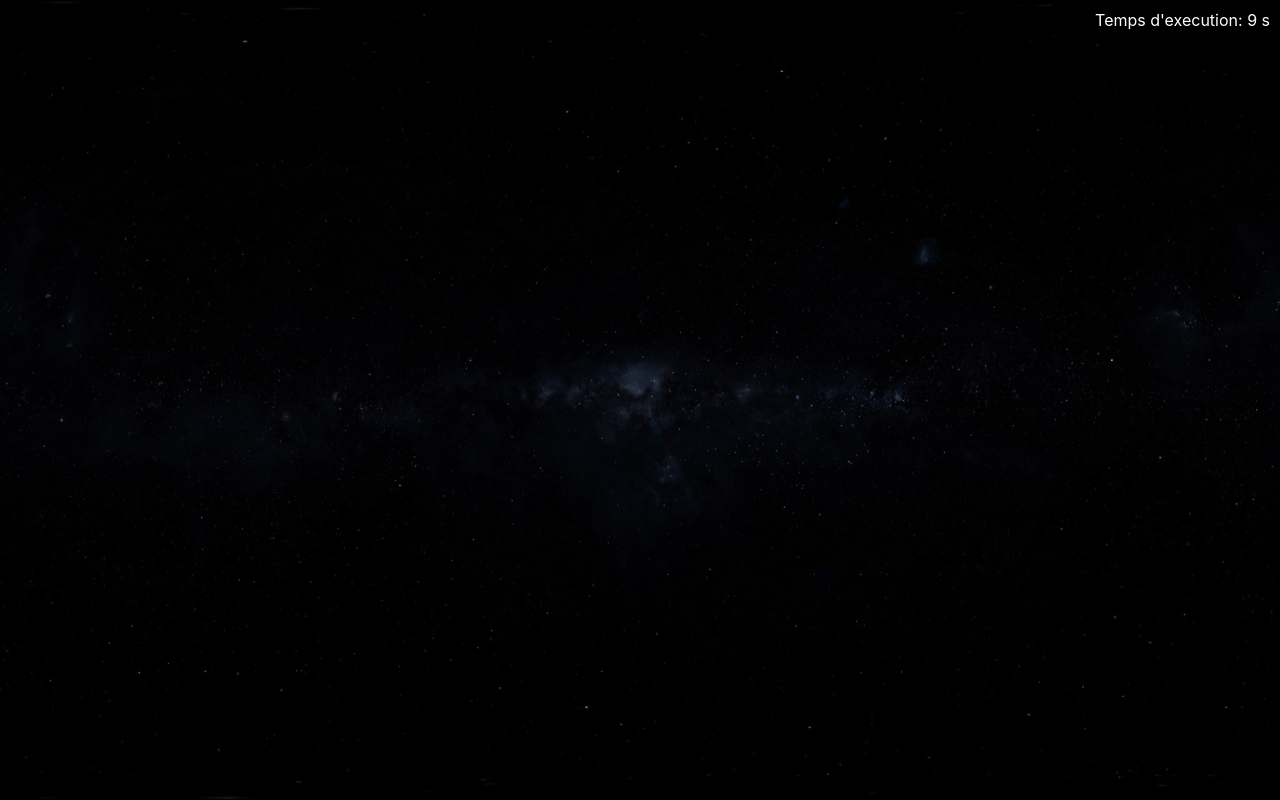
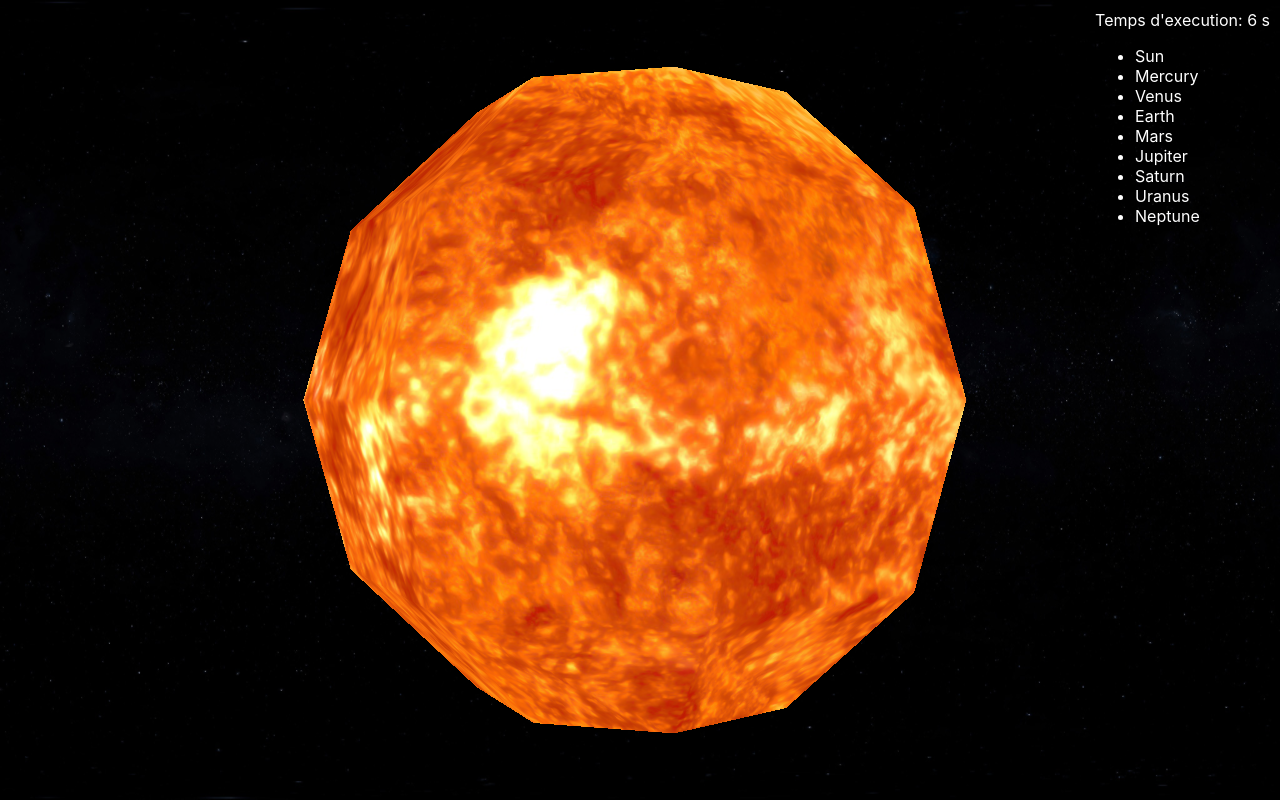
Before and after one commit to sf1501/ProjetAdvancedDataBase, a React (Create React App) app in the folder testlib/: page / in a window 1280 px wide. Built offline with nearby package versions, Linux system fonts and the light colour scheme.

Commit message:
camera zooming

```diff
--- a/testlib/package.json
+++ b/testlib/package.json
@@ -7,6 +7,7 @@
     "@testing-library/jest-dom": "^5.16.5",
     "@testing-library/react": "^13.4.0",
     "@testing-library/user-event": "^13.5.0",
+    "gsap": "^3.11.3",
     "react": "^18.2.0",
     "react-dom": "^18.2.0",
     "react-force-graph": "^1.41.14",
--- a/testlib/src/App.js
+++ b/testlib/src/App.js
@@ -1,7 +1,14 @@
 import { useEffect, useRef, useState } from "react";
 import * as THREE from "three";
+import gsap from "gsap";
 import { OrbitControls } from "three/examples/jsm/controls/OrbitControls";
 import data from "./data.json";
+import {
+  createCamera,
+  createPlanetarySystem,
+  createSpaceshipsList,
+  doggyCurveTrajectory,
+} from "./utils";
 // ^ Y
 // |
 // |
@@ -12,143 +19,22 @@ import data from "./data.json";
 function App() {
   let refContainer = useRef();
   const [displayedFrame, setDisplayedFrame] = useState(1);
+  const [controls, setControls] = useState();
+  const [camera, setCamera] = useState();
+  const [scene, setScene] = useState();
+
   const dataPlanets = data.planets;
 
-  const fitCameraToObject = function (camera, object, offset, controls) {
-    offset = offset || 1.25;
-    console.log(object);
-    const boundingBox = new THREE.Box3();
-
-    // get bounding box of object - this will be used to setup controls and camera
-    boundingBox.setFromObject(object);
-
-    const center = boundingBox.getCenter();
-
-    const size = boundingBox.getSize();
-
-    // get the max side of the bounding box (fits to width OR height as needed )
-    const maxDim = Math.max(size.x, size.y, size.z);
-    const fov = camera.fov * (Math.PI / 180);
-    let cameraZ = Math.abs((maxDim / 4) * Math.tan(fov * 2));
-
-    cameraZ *= offset; // zoom out a little so that objects don't fill the screen
-
-    camera.position.z = cameraZ;
-
-    const minZ = boundingBox.min.z;
-    const cameraToFarEdge = minZ < 0 ? -minZ + cameraZ : cameraZ - minZ;
-
-    camera.far = cameraToFarEdge * 3;
-    camera.updateProjectionMatrix();
-
-    if (controls) {
-      // set camera to rotate around center of loaded object
-      controls.target = center;
-
-      // prevent camera from zooming out far enough to create far plane cutoff
-      controls.maxDistance = cameraToFarEdge * 2;
-
-      controls.saveState();
-    } else {
-      camera.lookAt(center);
-    }
+  const zoomInTimeline = (planetName, zoomOutFactor = 400) => {
+    const mesh = scene.getObjectByProperty("name", planetName);
+    const x = mesh.position.x;
+    const y = mesh.position.y;
+    const z = mesh.position.z;
+    let tl = gsap
+      .timeline({ defaults: { duration: 1.5, ease: "expo.out" } })
+      .to(controls.target, { x, y, z })
+      .to(camera.position, { x, y, z: z + zoomOutFactor }, 0);
   };
-
-  function createPlanetarySystem(dataPlanets) {
-    const solarSystem = new THREE.Object3D();
-
-    for (let plt of dataPlanets) {
-      const planetTexture = new THREE.TextureLoader().load(plt.texture_url);
-      const planetMaterial = new THREE.MeshBasicMaterial({
-        map: planetTexture,
-      });
-      const planet = new THREE.Mesh(
-        new THREE.SphereGeometry(plt.size), //size = radius
-        planetMaterial
-      );
-
-      planet.name = plt.name;
-      planet.position.x = plt.position.x;
-      planet.position.y = plt.position.y;
-      planet.position.z = plt.position.z;
-
-      const planetOrbit = new THREE.Mesh();
-
-      planetOrbit.add(planet);
-
-      solarSystem.add(planetOrbit);
-    }
-
-    return solarSystem;
-  }
-
-  function createCamera() {
-    return new THREE.PerspectiveCamera(
-      45, // FOV
-      window.innerWidth / window.innerHeight, // Aspect
-      0.5, // near
-      10000 // far
-    );
-  }
-
-  function createSpaceshipsList() {
-    let queue = [];
-    const planetsList = [
-      "Earth",
-      "Mars",
-      "Saturn",
-      "Mercury",
-      "Jupiter",
-      "Uranus",
-      "Neptune",
-      "Venus",
-    ];
-
-    for (let i = 0; i < 100; i++) {
-      queue.push({
-        mesh: new THREE.Mesh(
-          new THREE.SphereGeometry(10),
-          new THREE.MeshBasicMaterial({
-            color: "orange",
-          })
-        ),
-        origin: planetsList[Math.floor(Math.random() * planetsList.length)],
-        target: planetsList[Math.floor(Math.random() * planetsList.length)],
-        speed: 2,
-        launch_date: Math.floor(Math.random() * 10000 + 1),
-      });
-    }
-    queue.sort(
-      (spaceshipA, spaceshipB) =>
-        spaceshipA.launch_date - spaceshipB.launch_date
-    );
-    return queue;
-  }
-
-  function doggyCurveTrajectory(spaceship, scene) {
-    const targetVector = new THREE.Vector3().setFromMatrixPosition(
-      scene.getObjectByProperty("name", spaceship.target).matrixWorld
-    );
-    const directionVector = new THREE.Vector3();
-
-    directionVector.subVectors(
-      targetVector,
-      new THREE.Vector3().setFromMatrixPosition(spaceship.mesh.matrixWorld)
-    );
-
-    if (Math.abs(directionVector.x) < 5 && Math.abs(directionVector.y) < 5) {
-      const parent = spaceship.mesh.parent;
-      const object = scene.getObjectByProperty("uuid", spaceship.mesh.uuid);
-      object.geometry.dispose();
-      object.material.dispose();
-      parent.remove(object);
-    }
-    directionVector.normalize();
-    if (spaceship) {
-      spaceship.mesh.position.x += directionVector.x * spaceship.speed;
-      spaceship.mesh.position.y += directionVector.y * spaceship.speed;
-    }
-  }
 
   useEffect(() => {
     const { current: container } = refContainer;
@@ -170,19 +56,17 @@ function App() {
     const controls = new OrbitControls(camera, renderer.domElement);
     controls.autoRotate = true;
     controls.target = target;
-
     let spaceshipsList = createSpaceshipsList();
     let travelingSpaceshipsList = [];
-
-    // document.addEventListener("mousedown", onDocumentMouseDown, false);
 
     // Animation
     renderer.setAnimationLoop(() => {
       // Planets animation
-      // for (let i = 0; i < planetarySystem.children.length; i++) {
-      //   planetarySystem.children[i].rotation.z +=
-      //     dataPlanets[i].rotation_speed / 60;
-      // }
+      for (let i = 0; i < planetarySystem.children.length; i++) {
+        // planetarySystem.children[i].rotation.z +=
+        //   dataPlanets[i].rotation_speed / 60;
+        planetarySystem.children[i].children[0].rotation.y += 0.01;
+      }
       spaceshipsList.forEach((spaceship) => {
         if (spaceship.launch_date === frame) {
           const originMesh = planetarySystem.children.find(
@@ -212,85 +96,15 @@ function App() {
           scene.getObjectByProperty("uuid", spaceship.mesh.uuid) !== undefined
       );
 
-      if (frame === 200) {
-        fitCameraToObject(
-          camera,
-          scene.getObjectByProperty("name", "Earth"),
-          null,
-          controls
-        );
-      }
+      frame += 1;
 
-      frame += 1;
       setDisplayedFrame((state) => (state += 1));
+      setControls(controls);
+      setCamera(camera);
+      setScene(scene);
+
       renderer.render(scene, camera);
     });
-
-    // function addLine() {
-    //   const points = [];
-    //   const startPoint = new THREE.Vector3().setFromMatrixPosition(
-    //     earth.matrixWorld
-    //   );
-    //   const endPoint = new THREE.Vector3().setFromMatrixPosition(
-    //     mars.matrixWorld
-    //   );
-    //   points.push(startPoint);
-    //   points.push(endPoint);
-
-    //   lineGeometry.setFromPoints(points);
-    //   line.computeLineDistances();
-    // }
-
-    // function onDocumentMouseDown() {
-    // //On mouse down, creates a spaceship and pushes it in the list
-    // const spaceshipMaterial = new THREE.MeshBasicMaterial({
-    //   color: "orange",
-    // });
-    // const spaceship = new THREE.Mesh(
-    //   new THREE.SphereGeometry(10),
-    //   spaceshipMaterial
-    // );
-    // const startPosition = new THREE.Vector3().setFromMatrixPosition(
-    //   earth.matrixWorld
-    // );
-    // spaceship.position.x = startPosition.x;
-    // spaceship.position.y = startPosition.y;
-    // spaceship.position.z = startPosition.z;
-    // spaceshipsList.push({
-    //   mesh: spaceship,
-    //   target: mars,
-    //   speed: 2,
-    // });
-    // scene.add(spaceship);
-    // }
-
-    // function trajectoryComputing(spaceship_speed) {
-    //   let deltaPhi = 0.01;
-    //   let precision = 2;
-    //   let minimum = 1000;
-
-    //   for (let i = 0; i < 360; i += deltaPhi) {
-    //     for (let j = 0; j < 1000; j++) {
-    //       let x_mars = 1000 * Math.cos(mars_rotation_speed * (frame + j));
-    //       let y_mars = 1000 * Math.sin(mars_rotation_speed * (frame + j));
-
-    //       let x_spaceship =
-    //         200 * Math.cos(earth_rotation_speed * frame) +
-    //         spaceship_speed * j * Math.cos(i * (Math.PI / 180));
-    //       let y_spaceship =
-    //         200 * Math.sin(earth_rotation_speed * frame) +
-    //         spaceship_speed * j * Math.sin(i * (Math.PI / 180));
-
-    //       let distance = Math.sqrt(
-    //         (x_mars - x_spaceship) ** 2 + (y_mars - y_spaceship) ** 2
-    //       );
-    //       if (distance < minimum) {
-    //         minimum = distance;
-    //       }
-    //     }
-    //   }
-    //   return [minimum];
-    // }
 
     return () => {
       renderer.dispose();
@@ -310,6 +124,11 @@ function App() {
         }}
       >
         <span>Temps d'execution: {Math.ceil(displayedFrame / 60)} s</span>
+        <ul>
+          {dataPlanets.map((planet) => (
+            <li onClick={() => zoomInTimeline(planet.name)}>{planet.name}</li>
+          ))}
+        </ul>
       </div>
     </div>
   );
--- /dev/null
+++ b/testlib/src/utils.js
@@ -0,0 +1,162 @@
+import * as THREE from "three";
+
+export function createPlanetarySystem(dataPlanets) {
+  const solarSystem = new THREE.Object3D();
+
+  for (let plt of dataPlanets) {
+    const planetTexture = new THREE.TextureLoader().load(plt.texture_url);
+    const planetMaterial = new THREE.MeshBasicMaterial({
+      map: planetTexture,
+    });
+    const planet = new THREE.Mesh(
+      new THREE.SphereGeometry(plt.size), //size = radius
+      planetMaterial
+    );
+
+    planet.name = plt.name;
+    planet.position.x = plt.position.x;
+    planet.position.y = plt.position.y;
+    planet.position.z = plt.position.z;
+
+    const planetOrbit = new THREE.Mesh();
+
+    planetOrbit.add(planet);
+
+    solarSystem.add(planetOrbit);
+  }
+
+  return solarSystem;
+}
+
+export function createCamera() {
+  return new THREE.PerspectiveCamera(
+    45, // FOV
+    window.innerWidth / window.innerHeight, // Aspect
+    0.5, // near
+    10000 // far
+  );
+}
+
+export function createSpaceshipsList() {
+  let queue = [];
+  const planetsList = [
+    "Earth",
+    "Mars",
+    "Saturn",
+    "Mercury",
+    "Jupiter",
+    "Uranus",
+    "Neptune",
+    "Venus",
+  ];
+
+  for (let i = 0; i < 100; i++) {
+    queue.push({
+      mesh: new THREE.Mesh(
+        new THREE.SphereGeometry(10),
+        new THREE.MeshBasicMaterial({
+          color: "orange",
+        })
+      ),
+      origin: planetsList[Math.floor(Math.random() * planetsList.length)],
+      target: planetsList[Math.floor(Math.random() * planetsList.length)],
+      speed: 2,
+      launch_date: Math.floor(Math.random() * 10000 + 1),
+    });
+  }
+  queue.sort(
+    (spaceshipA, spaceshipB) => spaceshipA.launch_date - spaceshipB.launch_date
+  );
+  return queue;
+}
+
+export function doggyCurveTrajectory(spaceship, scene) {
+  const targetVector = new THREE.Vector3().setFromMatrixPosition(
+    scene.getObjectByProperty("name", spaceship.target).matrixWorld
+  );
+  const directionVector = new THREE.Vector3();
+
+  directionVector.subVectors(
+    targetVector,
+    new THREE.Vector3().setFromMatrixPosition(spaceship.mesh.matrixWorld)
+  );
+
+  if (Math.abs(directionVector.x) < 5 && Math.abs(directionVector.y) < 5) {
+    const parent = spaceship.mesh.parent;
+    const object = scene.getObjectByProperty("uuid", spaceship.mesh.uuid);
+    object.geometry.dispose();
+    object.material.dispose();
+    parent.remove(object);
+  }
+  directionVector.normalize();
+  if (spaceship) {
+    spaceship.mesh.position.x += directionVector.x * spaceship.speed;
+    spaceship.mesh.position.y += directionVector.y * spaceship.speed;
+  }
+}
+
+// function addLine() {
+//   const points = [];
+//   const startPoint = new THREE.Vector3().setFromMatrixPosition(
+//     earth.matrixWorld
+//   );
+//   const endPoint = new THREE.Vector3().setFromMatrixPosition(
+//     mars.matrixWorld
+//   );
+//   points.push(startPoint);
+//   points.push(endPoint);
+
+//   lineGeometry.setFromPoints(points);
+//   line.computeLineDistances();
+// }
+
+// function onDocumentMouseDown() {
+// //On mouse down, creates a spaceship and pushes it in the list
+// const spaceshipMaterial = new THREE.MeshBasicMaterial({
+//   color: "orange",
+// });
+// const spaceship = new THREE.Mesh(
+//   new THREE.SphereGeometry(10),
+//   spaceshipMaterial
+// );
+// const startPosition = new THREE.Vector3().setFromMatrixPosition(
+//   earth.matrixWorld
+// );
+// spaceship.position.x = startPosition.x;
+// spaceship.position.y = startPosition.y;
+// spaceship.position.z = startPosition.z;
+// spaceshipsList.push({
+//   mesh: spaceship,
+//   target: mars,
+//   speed: 2,
+// });
+// scene.add(spaceship);
+// }
+
+// function trajectoryComputing(spaceship_speed) {
+//   let deltaPhi = 0.01;
+//   let precision = 2;
+//   let minimum = 1000;
+
+//   for (let i = 0; i < 360; i += deltaPhi) {
+//     for (let j = 0; j < 1000; j++) {
+//       let x_mars = 1000 * Math.cos(mars_rotation_speed * (frame + j));
+//       let y_mars = 1000 * Math.sin(mars_rotation_speed * (frame + j));
+
+//       let x_spaceship =
+//         200 * Math.cos(earth_rotation_speed * frame) +
+//         spaceship_speed * j * Math.cos(i * (Math.PI / 180));
+//       let y_spaceship =
+//         200 * Math.sin(earth_rotation_speed * frame) +
+//         spaceship_speed * j * Math.sin(i * (Math.PI / 180));
+
+//       let distance = Math.sqrt(
+//         (x_mars - x_spaceship) ** 2 + (y_mars - y_spaceship) ** 2
+//       );
+//       if (distance < minimum) {
+//         minimum = distance;
+//       }
+//     }
+//   }
+//   return [minimum];
+// }
```
Also changed, not shown: 1 other file (tests, documents, lock files or other folders).
